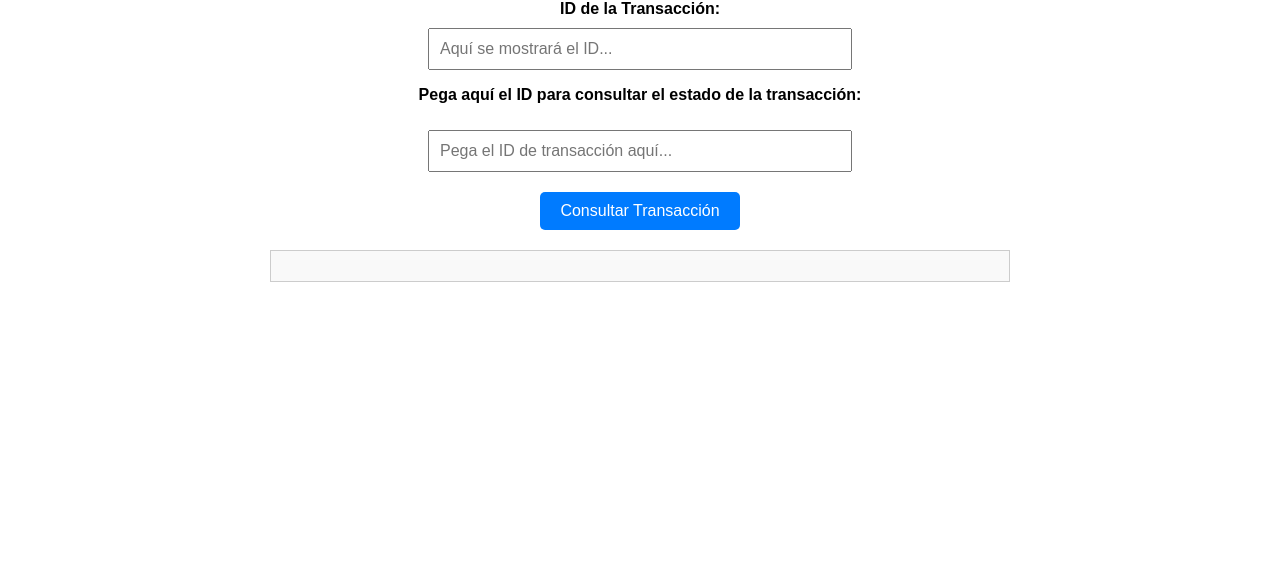
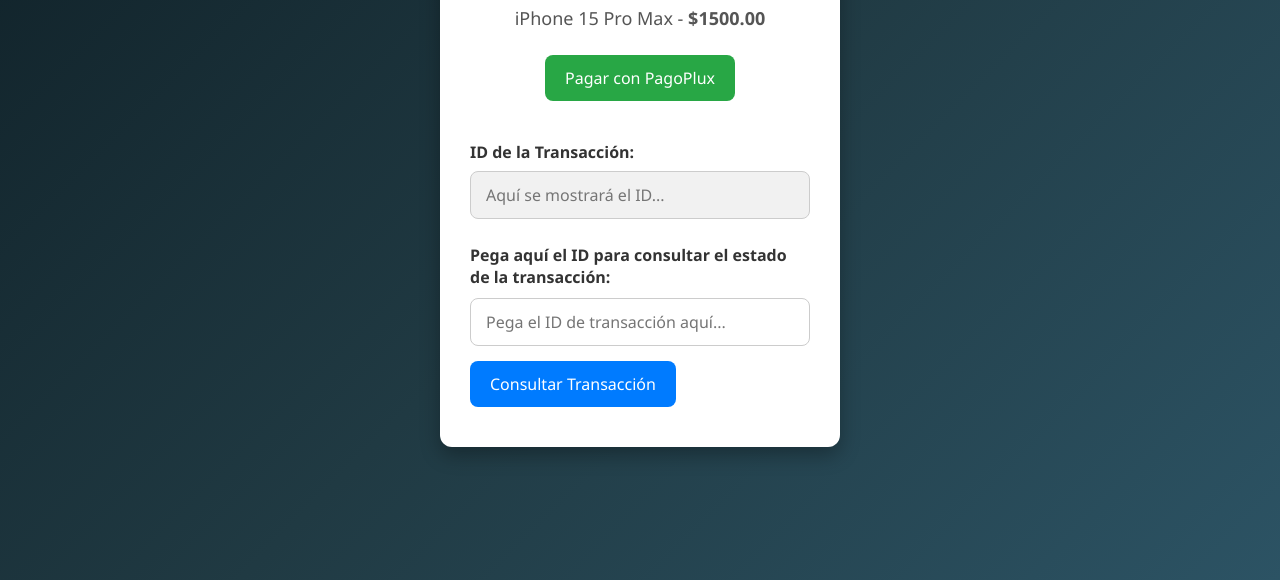
Before and after one commit to EdgarJoel123/EVALUACION_TECNICA_PLUX, a plain HTML site: page proyecto_frontend_angularjs/compra.html in a window 1280 px wide. Shown: the part 220-800 px from the top of the page. Drawn offline with nearby package versions, Linux system fonts and the light colour scheme.

Commit message:
correcion y agregacion de estilos

```diff
--- a/proyecto_frontend_angularjs/compra.html
+++ b/proyecto_frontend_angularjs/compra.html
@@ -14,79 +14,35 @@
   <script src="controllers/compraController.js"></script>
   <script src="controllers/estadoPagoController.js"></script>
 
-  <style>
-    body {
-      font-family: Arial, sans-serif;
-      text-align: center;
-      margin: 50px;
-    }
-
-    h1 {
-      color: #333;
-    }
-
-    button {
-      margin-top: 20px;
-      padding: 10px 20px;
-      font-size: 16px;
-      background-color: #007bff;
-      color: white;
-      border: none;
-      border-radius: 5px;
-      cursor: pointer;
-    }
-
-    button:hover {
-      background-color: #0056b3;
-    }
-
-    input {
-      padding: 10px;
-      font-size: 16px;
-      width: 400px;
-      margin-top: 10px;
-    }
-
-    #transaccionInfo,
-    #consultaResultado {
-      margin-top: 20px;
-    }
-
-    #consultaResultado {
-      padding: 15px;
-      border: 1px solid #ccc;
-      background-color: #f9f9f9;
-      display: inline-block;
-      width: 60%;
-      text-align: left;
-    }
-  </style>
+  <!-- Archivo de estilos externos -->
+  <link rel="stylesheet" href="css/stylesCompra.css">
 </head>
 
 <body>
 
-  <h1>Compra tu iPhone</h1>
-  <p>iPhone 15 Pro Max - $1500.00</p>
+  <div class="container">
+    <h1 class="title">Compra tu iPhone</h1>
+    <p class="subtitle">iPhone 15 Pro Max - <strong>$1500.00</strong></p>
 
     <!-- Botón de PagoPlux -->
-  <button id="udElementoTest">Pagar con PagoPlux</button>
+    <button id="udElementoTest" class="btn-pago">Pagar con PagoPlux</button>
 
     <!-- Mostrar ID transacción después del pago exitoso -->
-  <div id="transaccionInfo">
+    <div id="transaccionInfo" class="info-container">
       <label for="inputIdTransaccion"><strong>ID de la Transacción:</strong></label><br>
-    <input type="text" id="inputIdTransaccion" placeholder="Aquí se mostrará el ID..." readonly>
+      <input type="text" id="inputIdTransaccion" placeholder="Aquí se mostrará el ID..." readonly class="input-readonly">
     </div>
 
     <!-- Input para consultar estado -->
-  <div>
+    <div class="consulta-container">
       <p><strong>Pega aquí el ID para consultar el estado de la transacción:</strong></p>
-    <input type="text" id="inputIdConsulta" placeholder="Pega el ID de transacción aquí...">
-    <br>
-    <button onclick="consultarTransaccion()">Consultar Transacción</button>
+      <input type="text" id="inputIdConsulta" placeholder="Pega el ID de transacción aquí..." class="input-text">
+      <button onclick="consultarTransaccion()" class="btn-consultar">Consultar Transacción</button>
     </div>
 
     <!-- Resultado de la consulta -->
-  <div id="consultaResultado"></div>
+    <div id="consultaResultado" class="consulta-resultado"></div>
+  </div>
 
   <!-- Variables y funciones de configuración -->
   <script>
--- a/proyecto_frontend_angularjs/css/styles.css
+++ /dev/null
@@ -1,19 +0,0 @@
-body {
-    font-family: Arial, sans-serif;
-    padding: 20px;
-  }
-
-  input, button {
-    margin: 10px 0;
-    padding: 10px;
-    width: 250px;
-    display: block;
-  }
-
-  button {
-    cursor: pointer;
-  }
-
-  h1 {
-    color: #333;
-  }
--- /dev/null
+++ b/proyecto_frontend_angularjs/css/stylesCompra.css
@@ -0,0 +1,145 @@
+/* Reset básico */
+* {
+    box-sizing: border-box;
+    margin: 0;
+    padding: 0;
+    font-family: 'Segoe UI', Tahoma, Geneva, Verdana, sans-serif;
+  }
+
+  /* Fondo y contenedor principal */
+  body {
+    background: linear-gradient(135deg, #0f2027, #203a43, #2c5364);
+    min-height: 100vh;
+    display: flex;
+    justify-content: center;
+    align-items: center;
+    color: #333;
+  }
+
+  .container {
+    background-color: #fff;
+    padding: 40px 30px;
+    border-radius: 12px;
+    box-shadow: 0 8px 20px rgba(0, 0, 0, 0.3);
+    width: 400px;
+    text-align: center;
+  }
+
+  /* Título principal */
+  .title {
+    font-size: 28px;
+    color: #333;
+    margin-bottom: 15px;
+  }
+
+  /* Subtítulo */
+  .subtitle {
+    font-size: 18px;
+    color: #555;
+    margin-bottom: 25px;
+  }
+
+  /* Botón PagoPlux */
+  .btn-pago {
+    padding: 12px 20px;
+    background-color: #28a745;
+    color: #fff;
+    font-size: 16px;
+    border: none;
+    border-radius: 8px;
+    cursor: pointer;
+    margin-bottom: 20px;
+    transition: background-color 0.3s ease;
+  }
+
+  .btn-pago:hover {
+    background-color: #218838;
+  }
+
+  /* Contenedor de la info de transacción */
+  .info-container {
+    margin-top: 20px;
+    text-align: left;
+  }
+
+  .input-readonly {
+    padding: 12px 15px;
+    font-size: 16px;
+    width: 100%;
+    margin-top: 8px;
+    border: 1px solid #ccc;
+    border-radius: 8px;
+    background-color: #f1f1f1;
+    color: #333;
+  }
+
+  /* Consulta de transacción */
+  .consulta-container {
+    margin-top: 25px;
+    text-align: left;
+  }
+
+  .input-text {
+    padding: 12px 15px;
+    font-size: 16px;
+    width: 100%;
+    margin-top: 10px;
+    border: 1px solid #ccc;
+    border-radius: 8px;
+    transition: 0.3s;
+  }
+
+  .input-text:focus {
+    border-color: #007bff;
+    box-shadow: 0 0 5px rgba(0, 123, 255, 0.4);
+    outline: none;
+  }
+
+  .btn-consultar {
+    margin-top: 15px;
+    padding: 12px 20px;
+    background-color: #007bff;
+    color: white;
+    font-size: 16px;
+    border: none;
+    border-radius: 8px;
+    cursor: pointer;
+    transition: background-color 0.3s ease;
+  }
+
+  .btn-consultar:hover {
+    background-color: #0056b3;
+  }
+
+  /* Resultado de la consulta */
+  .consulta-resultado {
+    margin-top: 25px;
+    padding: 20px;
+    border: 1px solid #ddd;
+    background-color: #f9f9f9;
+    border-radius: 8px;
+    text-align: left;
+    word-wrap: break-word;
+    display: none;
+  }
+
+  /* Mostrar el resultado cuando se active */
+  .consulta-resultado.active {
+    display: block;
+  }
+
+  /* Responsive */
+  @media (max-width: 480px) {
+    .container {
+      width: 90%;
+      padding: 30px 20px;
+    }
+
+    .title {
+      font-size: 24px;
+    }
+
+    .subtitle {
+      font-size: 16px;
+    }
+  }
--- /dev/null
+++ b/proyecto_frontend_angularjs/css/stylesEstado..css
@@ -0,0 +1,101 @@
+/* Reset básico */
+* {
+    box-sizing: border-box;
+    margin: 0;
+    padding: 0;
+    font-family: 'Segoe UI', Tahoma, Geneva, Verdana, sans-serif;
+  }
+
+  /* Fondo y contenedor */
+  body {
+    background: linear-gradient(135deg, #6a11cb, #2575fc);
+    height: 100vh;
+    display: flex;
+    justify-content: center;
+    align-items: center;
+    color: #333;
+  }
+
+  .container {
+    background-color: #fff;
+    padding: 40px 30px;
+    border-radius: 12px;
+    box-shadow: 0 8px 20px rgba(0, 0, 0, 0.2);
+    width: 400px;
+    text-align: center;
+  }
+
+  /* Título */
+  .title {
+    font-size: 24px;
+    color: #333;
+    margin-bottom: 20px;
+  }
+
+  /* Grupo de inputs */
+  .form-group {
+    display: flex;
+    flex-direction: column;
+    gap: 15px;
+  }
+
+  /* Input */
+  .input-text {
+    padding: 12px 15px;
+    border: 1px solid #ddd;
+    border-radius: 8px;
+    font-size: 16px;
+    transition: 0.3s;
+  }
+
+  .input-text:focus {
+    border-color: #2575fc;
+    box-shadow: 0 0 5px rgba(37, 117, 252, 0.4);
+    outline: none;
+  }
+
+  /* Botón */
+  .btn-consultar {
+    padding: 12px 15px;
+    background-color: #2575fc;
+    color: #fff;
+    font-size: 16px;
+    border: none;
+    border-radius: 8px;
+    cursor: pointer;
+    transition: background-color 0.3s ease;
+  }
+
+  .btn-consultar:hover {
+    background-color: #1a5edb;
+  }
+
+  /* Resultado de la consulta */
+  .resultado-consulta {
+    margin-top: 30px;
+    text-align: left;
+    display: none; /* Oculto por defecto */
+    border: 1px solid #ddd;
+    padding: 20px;
+    border-radius: 8px;
+    background: #f9f9f9;
+    color: #333;
+    word-wrap: break-word;
+  }
+
+  /* Mostrar resultado */
+  .resultado-consulta.active {
+    display: block;
+  }
+
+  /* Responsive */
+  @media (max-width: 480px) {
+    .container {
+      width: 90%;
+      padding: 30px 20px;
+    }
+
+    .title {
+      font-size: 20px;
+    }
+  }
--- /dev/null
+++ b/proyecto_frontend_angularjs/css/stylesLogin.css
@@ -0,0 +1,79 @@
+/* Reset básico */
+* {
+  box-sizing: border-box;
+  margin: 0;
+  padding: 0;
+  font-family: 'Segoe UI', Tahoma, Geneva, Verdana, sans-serif;
+}
+
+/* Fondo general */
+body {
+  height: 100vh;
+  background: linear-gradient(135deg, #667eea, #764ba2);
+  display: flex;
+  justify-content: center;
+  align-items: center;
+}
+
+/* Contenedor del login */
+.login-container {
+  background-color: #fff;
+  padding: 40px 30px;
+  border-radius: 12px;
+  box-shadow: 0 8px 20px rgba(0, 0, 0, 0.2);
+  width: 320px;
+  text-align: center;
+}
+
+/* Título */
+.login-title {
+  font-size: 28px;
+  color: #333;
+  margin-bottom: 25px;
+}
+
+/* Campos de entrada */
+.login-input {
+  width: 100%;
+  padding: 12px 15px;
+  margin-bottom: 20px;
+  border: 1px solid #ddd;
+  border-radius: 8px;
+  transition: all 0.3s ease;
+  font-size: 16px;
+}
+
+.login-input:focus {
+  border-color: #667eea;
+  outline: none;
+  box-shadow: 0 0 5px rgba(102, 126, 234, 0.5);
+}
+
+/* Botón */
+.login-button {
+  width: 100%;
+  padding: 12px;
+  background-color: #667eea;
+  color: #fff;
+  font-size: 16px;
+  border: none;
+  border-radius: 8px;
+  cursor: pointer;
+  transition: background-color 0.3s ease;
+}
+
+.login-button:hover {
+  background-color: #5a67d8;
+}
+
+/* Responsive (opcional) */
+@media (max-width: 400px) {
+  .login-container {
+    width: 90%;
+    padding: 30px 20px;
+  }
+
+  .login-title {
+    font-size: 24px;
+  }
+}
```
Also changed, not shown: proyecto_frontend_angularjs/estadoPago.html (+10 -35 lines), proyecto_frontend_angularjs/index.html (+9 -5 lines). Lines whose indentation alone changed are shown as unchanged.
